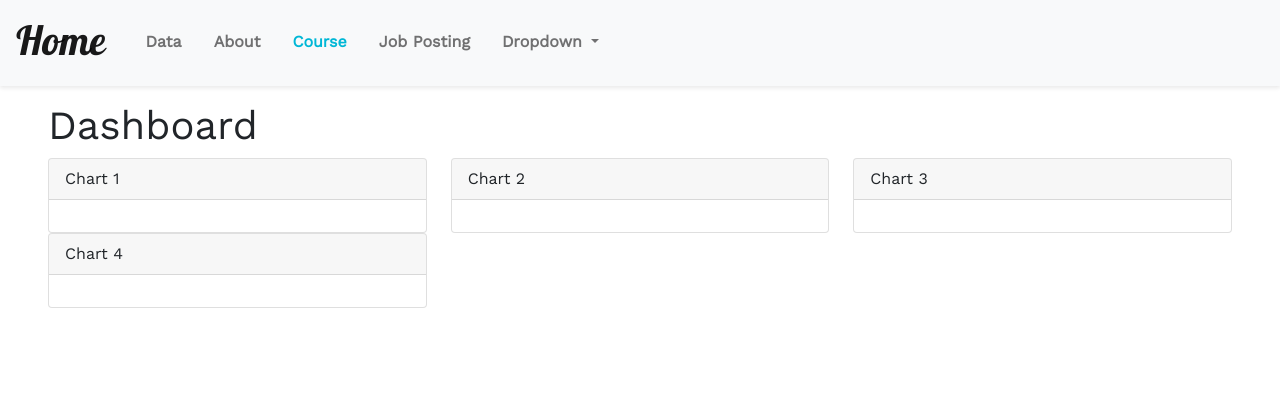
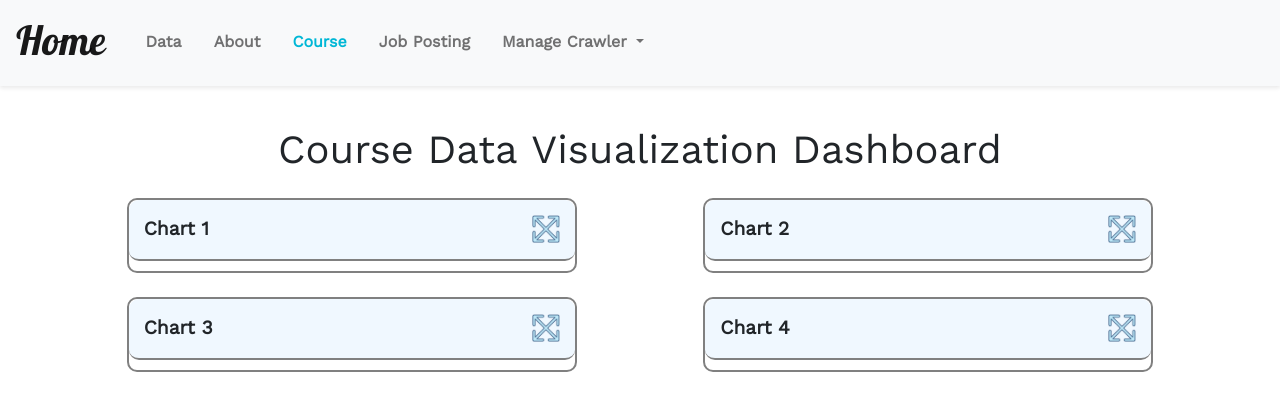
Before and after one commit to thanhhiep0705/Data-Visualizattion-Website-Using-Flask, a Flask app: page /course in a window 1280 px wide. Shown: the top 411 px of the page. Run offline with Flask 3, Linux system fonts and the light colour scheme; some libraries are stand-ins or nearby versions.

Commit message:
Update UI

```diff
--- a/application/routes.py
+++ b/application/routes.py
@@ -14,7 +14,7 @@ def index():
     return render_template('home.html')
 
 
-@app.route('/test')
+@app.route('/course-crawler')
 def test():
 # Dữ liệu mẫu
     x_data = [1, 2, 3, 4, 5]
@@ -37,19 +37,7 @@ def test():
             dict(label='Dữ liệu 2',
                 method='update',
                 args=[{'visible': [False, True, False, False, False]},
-                    {'title': 'Dữ liệu 2'}]),
-            dict(label='Dữ liệu 3',
-                method='update',
-                args=[{'visible': [False, False, True, False, False]},
-                    {'title': 'Dữ liệu 3'}]),
-            dict(label='Dữ liệu 4',
-                method='update',
-                args=[{'visible': [False, False, False, True, False]},
-                    {'title': 'Dữ liệu 4'}]),
-            dict(label='Dữ liệu 5',
-                method='update',
-                args=[{'visible': [False, False, False, False, True]},
-                    {'title': 'Dữ liệu 5'}])
+                    {'title': 'Dữ liệu 2'}])
         ]),
         direction='down',
         showactive=True
@@ -66,7 +54,7 @@ def test():
     graphJSON = json.dumps(fig, cls=plotly.utils.PlotlyJSONEncoder)
 
     # Hiển thị biểu đồ
-    return render_template('course.html', graphJSON = graphJSON)
+    return render_template('manage-course-crawler.html', graphJSON = graphJSON)
 
 @app.route('/data')
 def data():
@@ -372,18 +360,19 @@ def about():
 def course():
     # Graph One
     df = px.data.medals_wide()
-    fig1 = px.bar(df, x="nation", y=["gold", "silver", "bronze"], title="Wide-Form Input")
+    fig1 = px.bar(df, x="nation", y=["gold", "silver", "bronze"])
+    print(fig1)
     graph1JSON = json.dumps(fig1, cls=plotly.utils.PlotlyJSONEncoder)
 
     # Graph two
     df = px.data.iris()
     fig2 = px.scatter_3d(df, x='sepal_length', y='sepal_width', z='petal_width',
-              color='species',  title="Iris Dataset")
+              color='species')
     graph2JSON = json.dumps(fig2, cls=plotly.utils.PlotlyJSONEncoder)
 
     # Graph three
     df = px.data.gapminder().query("continent=='Oceania'")
-    fig3 = px.line(df, x="year", y="lifeExp", color='country',  title="Life Expectancy")
+    fig3 = px.line(df, x="year", y="lifeExp", color='country')
     graph3JSON = json.dumps(fig3, cls=plotly.utils.PlotlyJSONEncoder)
 
     #Graph four
@@ -398,18 +387,18 @@ def course():
 def recruitment():
     # Graph One
     df = px.data.medals_wide()
-    fig1 = px.bar(df, x="nation", y=["gold", "silver", "bronze"], title="Wide-Form Input")
+    fig1 = px.bar(df, x="nation", y=["gold", "silver", "bronze"])
     graph1JSON = json.dumps(fig1, cls=plotly.utils.PlotlyJSONEncoder)
 
     # Graph two
     df = px.data.iris()
     fig2 = px.scatter_3d(df, x='sepal_length', y='sepal_width', z='petal_width',
-              color='species',  title="Iris Dataset")
+              color='species')
     graph2JSON = json.dumps(fig2, cls=plotly.utils.PlotlyJSONEncoder)
 
     # Graph three
     df = px.data.gapminder().query("continent=='Oceania'")
-    fig3 = px.line(df, x="year", y="lifeExp", color='country',  title="Life Expectancy")
+    fig3 = px.line(df, x="year", y="lifeExp", color='country')
     graph3JSON = json.dumps(fig3, cls=plotly.utils.PlotlyJSONEncoder)
 
     #Graph four
--- /dev/null
+++ b/application/static/css/dialog.css
@@ -0,0 +1,4 @@
+.modal-dialog{
+    margin-top: 100px;
+    width: 70vw;
+}
--- a/application/static/main.css
+++ b/application/static/main.css
@@ -51,6 +51,9 @@
     color: #00b7d6 !important ;
 }
 
+.dropdown-toggle.active{
+  color: #00b7d6 !important ;
+}
 
 .site-header-logo h1 {
   color: rgb(39, 147, 248);
@@ -58,3 +61,36 @@
   font-size: 3rem;
   margin-top: 2rem;
 }
+
+.chart-container{
+  width: 450px;
+  min-width: 300px;
+  border: 2px solid gray;
+  border-radius: 10px;
+}
+
+.chart-container-header{
+  padding: 15px 15px;
+  border-radius: 10px;
+  border-bottom: 2px solid gray;
+  background-color: aliceblue;
+  font-weight: bold;
+  font-size: larger;
+}
+
+.chart-container-body{
+  pointer-events: none;
+  padding: 5px 5px;
+}
+
+.chart-container .legend{
+  display: none;
+}
+
+.chart-container .modebar-container{
+  display: none;
+}
+
+.plot-container .svg-container{
+  max-width: 100%;
+}
--- a/application/templates/course.html
+++ b/application/templates/course.html
@@ -1,44 +1,99 @@
 {% extends "layout.html" %}
 {% block content %}
-    <div class=" py-3 px-5">
-    <h1>Dashboard</h1>
+<div class="py-3 px-5">
+    <h1 class="text-center m-4">Course Data Visualization Dashboard</h1>
     <div>
-        <div class="row row-cols-auto justify-content-between">
-            <div class="col-xl-4 col-lg-6">
-                <div class="card">
-                    <div class="card-header">Chart 1</div>
-                    <div class="card-body">
+        <div class="row row-cols-auto justify-content-evenly gap-4">
+            <div>
+                <div class="chart-container">
+                    <div class="chart-container-header d-flex justify-content-between align-items-md-center">
+                        <span>Chart 1</span>
+                        <img type="button"
+                             data-bs-toggle="modal"
+                             data-bs-target="#myModal"
+                             src="../static/img/zoom-out.png"
+                             height="28"
+                             alt="Zoom icon" />
+                    </div>
+                    <div class="chart-container-body">
                         <div class="chart"
                              id="chart1"></div>
                     </div>
                 </div>
             </div>
 
-            <div class="col-xl-4 col-lg-6">
-                <div class="card">
-                    <div class="card-header">Chart 2</div>
-                    <div class="card-body">
+            <div>
+                <div class="chart-container">
+                    <div class="chart-container-header d-flex justify-content-between align-items-md-center">
+                        <span>Chart 2</span>
+                        <img type="button"
+                             data-bs-toggle="modal"
+                             data-bs-target="#myModal"
+                             src="../static/img/zoom-out.png"
+                             height="28"
+                             alt="Zoom icon" />
+                    </div>
+                    <div class="chart-container-body">
                         <div class="chart"
                              id="chart2"></div>
                     </div>
                 </div>
             </div>
-            <div class="col-xl-4 col-lg-6">
-                <div class="card">
-                    <div class="card-header">Chart 3</div>
-                    <div class="card-body">
+
+            <div>
+                <div class="chart-container">
+                    <div class="chart-container-header d-flex justify-content-between align-items-md-center">
+                        <span>Chart 3</span>
+                        <img type="button"
+                             data-bs-toggle="modal"
+                             data-bs-target="#myModal"
+                             src="../static/img/zoom-out.png"
+                             height="28"
+                             alt="Zoom icon" />
+                    </div>
+                    <div class="chart-container-body">
                         <div class="chart"
                              id="chart3"></div>
                     </div>
                 </div>
             </div>
 
-            <div class="col-xl-4 col-lg-6">
-                <div class="card">
-                    <div class="card-header">Chart 4</div>
-                    <div class="card-body">
+            <div>
+                <div class="chart-container">
+                    <div class="chart-container-header d-flex justify-content-between align-items-md-center">
+                        <span>Chart 4</span>
+                        <img type="button"
+                             data-bs-toggle="modal"
+                             data-bs-target="#myModal"
+                             src="../static/img/zoom-out.png"
+                             height="28"
+                             alt="Zoom icon" />
+                    </div>
+                    <div class="chart-container-body">
                         <div class="chart"
                              id="chart4"></div>
+                    </div>
+                </div>
+            </div>
+        </div>
+    </div>
+
+    <div class="modal"
+         id="myModal">
+        <div class="modal-dialog" style="max-width: 1000px;">
+            <div class="modal-content">
+                <!-- Modal Header -->
+                <div class="modal-header">
+                    <h4 class="modal-title">Chart 1</h4>
+                    <button type="button"
+                            class="btn-close"
+                            data-bs-dismiss="modal">
+                    </button>
+                </div>
+                <!-- Modal body -->
+                <div class="d-flex justify-content-center align-items-lg-center">
+                <div class="chart"
+                     id="dialog-chart1" style="height: 700px;">
                 </div>
             </div>
             </div>
@@ -51,16 +106,22 @@
 <script src="https://cdn.plot.ly/plotly-latest.min.js"></script>
 <script type="text/javascript">
     var graphs1 = {{ graph1JSON | safe}};
-        Plotly.plot("chart1", graphs1,{});
+    Plotly.plot("chart1", graphs1);
+    Plotly.plot("dialog-chart1", graphs1, {});
 
     var graphs2 = {{ graph2JSON | safe}};
-        Plotly.plot("chart2", graphs2,{});
+    Plotly.plot("chart2", graphs2, {});
 
     var graphs3 = {{ graph3JSON | safe}};
-        Plotly.plot("chart3", graphs3,{});
+    Plotly.plot("chart3", graphs3, {});
 
     var graphs4 = {{ graph4JSON | safe}};
-        Plotly.plot("chart4", graphs4,{});
+    Plotly.plot("chart4", graphs4, {});
 </script>
 
+{% block css %}
+<link rel="stylesheet"
+      href="{{ url_for('static', filename='css/dialog.css') }}" />
 {% endblock %}
+
+{% endblock %}
--- a/application/templates/layout.html
+++ b/application/templates/layout.html
@@ -1,72 +1,75 @@
 <!DOCTYPE html>
 <html lang="en">
+
 <head>
   <meta charset="UTF-8" />
-    <meta http-equiv="X-UA-Compatible" content="IE=edge" />
-    <meta name="viewport" content="width=device-width, initial-scale=1.0" />
-    <link
-      href="https://cdn.jsdelivr.net/npm/bootstrap@5.0.1/dist/css/bootstrap.min.css"
+  <meta http-equiv="X-UA-Compatible"
+        content="IE=edge" />
+  <meta name="viewport"
+        content="width=device-width, initial-scale=1.0" />
+  <link href="https://cdn.jsdelivr.net/npm/bootstrap@5.0.1/dist/css/bootstrap.min.css"
         rel="stylesheet"
         integrity="sha384-+0n0xVW2eSR5OomGNYDnhzAbDsOXxcvSN1TPprVMTNDbiYZCxYbOOl7+AMvyTG2x"
-      crossorigin="anonymous"
-    />
+        crossorigin="anonymous" />
   <!-- https://github.com/michalsnik/aos -->
-    <link rel="stylesheet" href="https://unpkg.com/aos@next/dist/aos.css" />
+  <link rel="stylesheet"
+        href="https://unpkg.com/aos@next/dist/aos.css" />
   <!-- Custom CSS -->
-    <link
-      rel="stylesheet"
+  <link rel="stylesheet"
         href="{{url_for('static', filename = 'main.css')}}"
-      type="text/css"
-    />
+        type="text/css" />
   <title>Visualization Website</title>
 </head>
+
 <body>
-    <nav
-      id="navbar"
+  <nav id="navbar"
        class="navbar navbar-expand-lg navbar-light bg-light"
-      style="background-color: #e3f2fd"
-    >
+       style="background-color: #e3f2fd">
     <div class="container-fluid gap-3 px-3">
-        <a class="navbar-brand" href="/">Home</a>
-        <button
-          class="navbar-toggler"
+      <a class="navbar-brand"
+         href="/">Home</a>
+      <button class="navbar-toggler"
               type="button"
               data-bs-toggle="collapse"
               data-bs-target="#navbarSupportedContent"
               aria-controls="navbarSupportedContent"
               aria-expanded="false"
-          aria-label="Toggle navigation"
-        >
+              aria-label="Toggle navigation">
         <span class="navbar-toggler-icon"></span>
       </button>
-        <div class="collapse navbar-collapse" id="navbarSupportedContent">
+      <div class="collapse navbar-collapse"
+           id="navbarSupportedContent">
         <ul class="navbar-nav me-auto mb-2 mb-lg-0 gap-3">
           <li class="nav-item">
-              <a class="nav-link" href="/data">Data</a>
+            <a class="nav-link"
+               href="/data">Data</a>
           </li>
           <li class="nav-item">
-              <a class="nav-link" href="/about">About</a>
+            <a class="nav-link"
+               href="/about">About</a>
           </li>
           <li class="nav-item">
-              <a class="nav-link" href="/course">Course</a>
+            <a class="nav-link"
+               href="/course">Course</a>
           </li>
           <li class="nav-item">
-              <a class="nav-link" href="/job-posting">Job Posting</a>
+            <a class="nav-link"
+               href="/job-posting">Job Posting</a>
           </li>
-            <li class="nav-item dropdown">
-              <a
-                class="nav-link dropdown-toggle"
-                href="#"
-                id="navbarDropdown"
+          <li id="navbar-dropdown" class="nav-item dropdown">
+            <a class="dropdown-toggle nav-link"
                role="button"
+               id="dropdown-link"
                data-bs-toggle="dropdown"
-                aria-expanded="false"
-              >
-                Dropdown
+               aria-expanded="false">
+              Manage Crawler
             </a>
-              <ul class="dropdown-menu" aria-labelledby="navbarDropdown">
-                <li><a class="dropdown-item" href="/#">Action</a></li>
-                <li><a class="dropdown-item" href="/#">Another action</a></li>
+            <ul class="dropdown-menu"
+                aria-labelledby="navbarDropdown">
+              <li><a class="dropdown-item dropdown-link"
+                   href="/course-crawler">Courses Crawler</a></li>
+              <li><a class="dropdown-item dropdown-link"
+                   href="/job-crawler">Job postings Crawler</a></li>
             </ul>
           </li>
         </ul>
@@ -95,20 +98,26 @@
 
     // Lấy danh sách các liên kết trong thanh điều hướng
     var navLinks = document.getElementById("navbar").querySelectorAll(".nav-link");
+    var dropdownLinks = document.getElementById("navbar-dropdown").querySelectorAll(".dropdown-link");
 
     // Kiểm tra từng liên kết để xác định liên kết nào có URL khớp với URL hiện tại
     navLinks.forEach(function (link) {
       if (link.href === currentUrl) {
         link.classList.add("active"); // Thêm lớp "active" cho liên kết khớp
+        return;
+      }
+    });
+    dropdownLinks.forEach(function (link) {
+      if (link.href === currentUrl) {
+        document.getElementById("dropdown-link").classList.add("active"); // Thêm lớp "active" cho liên kết khớp
+        return;
       }
     });
   </script>
 
-    <script
-      src="https://cdn.jsdelivr.net/npm/bootstrap@5.0.1/dist/js/bootstrap.bundle.min.js"
+  <script src="https://cdn.jsdelivr.net/npm/bootstrap@5.0.1/dist/js/bootstrap.bundle.min.js"
           integrity="sha384-gtEjrD/SeCtmISkJkNUaaKMoLD0//ElJ19smozuHV6z3Iehds+3Ulb9Bn9Plx0x4"
-      crossorigin="anonymous"
-    ></script>
+          crossorigin="anonymous"></script>
   <script src="https://unpkg.com/aos@next/dist/aos.js"></script>
   <script>
     AOS.init({
@@ -117,4 +126,5 @@
     });
   </script>
 </body>
+
 </html>
```
Also changed, not shown: application/templates/home.html (+18 -32 lines), application/templates/manage-course-crawler.html (added, +62 -0 lines), application/static/img/zoom-out.png (added), application/templates/mange-job-crawler.html (added). Lines whose indentation alone changed are shown as unchanged.
